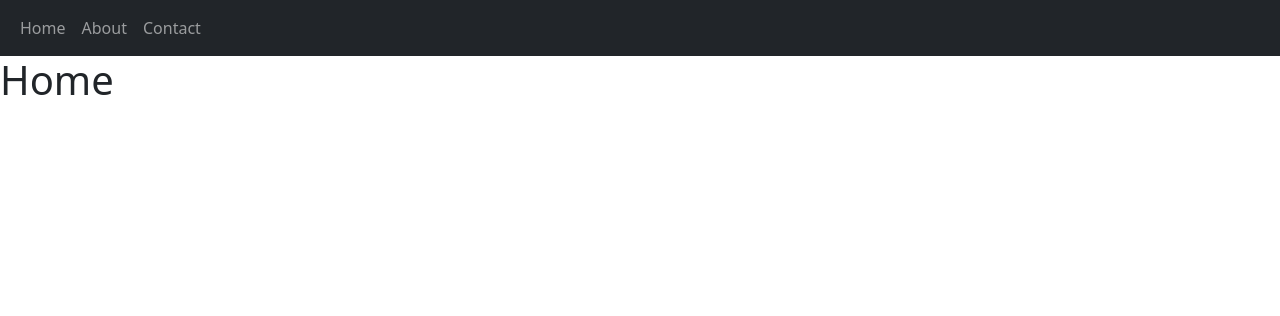
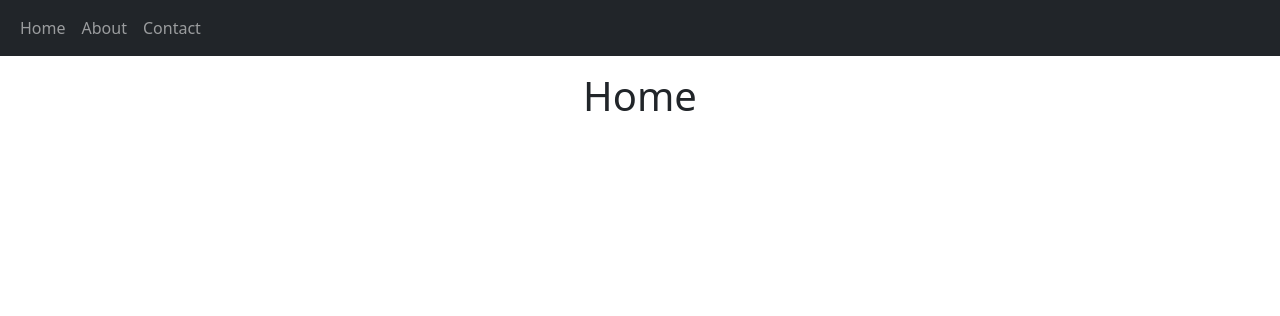
Before and after one commit to elghallali/first-flask-app, a Flask app: page / in a window 1280 px wide. Shown: the top 316 px of the page. Run offline with Flask 2, Linux system fonts and the light colour scheme.

Commit message:
update project

```diff
--- a/templates/about.html
+++ b/templates/about.html
@@ -20,7 +20,9 @@
             </div>
         </div>
     </nav>
-    <h1>About</h1>
+    <div class="container">
+        <h1 class="text-center mt-3">About</h1>
+    </div>
     <!-- JavaScript Bundle with Popper -->
 <script src="https://cdn.jsdelivr.net/npm/bootstrap@5.2.3/dist/js/bootstrap.bundle.min.js" integrity="sha384-kenU1KFdBIe4zVF0s0G1M5b4hcpxyD9F7jL+jjXkk+Q2h455rYXK/7HAuoJl+0I4" crossorigin="anonymous"></script>
 </body>
--- a/templates/contact.html
+++ b/templates/contact.html
@@ -20,7 +20,9 @@
             </div>
         </div>
     </nav>
-    <h1>Contact</h1>
+    <div class="container">
+        <h1 class="text-center mt-3">Contact</h1>
+    </div>
     <!-- JavaScript Bundle with Popper -->
     <!-- JavaScript Bundle with Popper -->
     <script src="https://cdn.jsdelivr.net/npm/bootstrap@5.2.3/dist/js/bootstrap.bundle.min.js" integrity="sha384-kenU1KFdBIe4zVF0s0G1M5b4hcpxyD9F7jL+jjXkk+Q2h455rYXK/7HAuoJl+0I4" crossorigin="anonymous"></script>
--- a/templates/home.html
+++ b/templates/home.html
@@ -20,8 +20,9 @@
             </div>
         </div>
     </nav>
-    <h1>Home</h1>
-    <!-- JavaScript Bundle with Popper -->
+    <div class="container">
+        <h1 class="text-center mt-3">Home</h1>
+    </div>
     <!-- JavaScript Bundle with Popper -->
     <script src="https://cdn.jsdelivr.net/npm/bootstrap@5.2.3/dist/js/bootstrap.bundle.min.js" integrity="sha384-kenU1KFdBIe4zVF0s0G1M5b4hcpxyD9F7jL+jjXkk+Q2h455rYXK/7HAuoJl+0I4" crossorigin="anonymous"></script>
 </body>
```
Also changed, not shown: app.py (line endings or trailing spaces), 1 other file.
